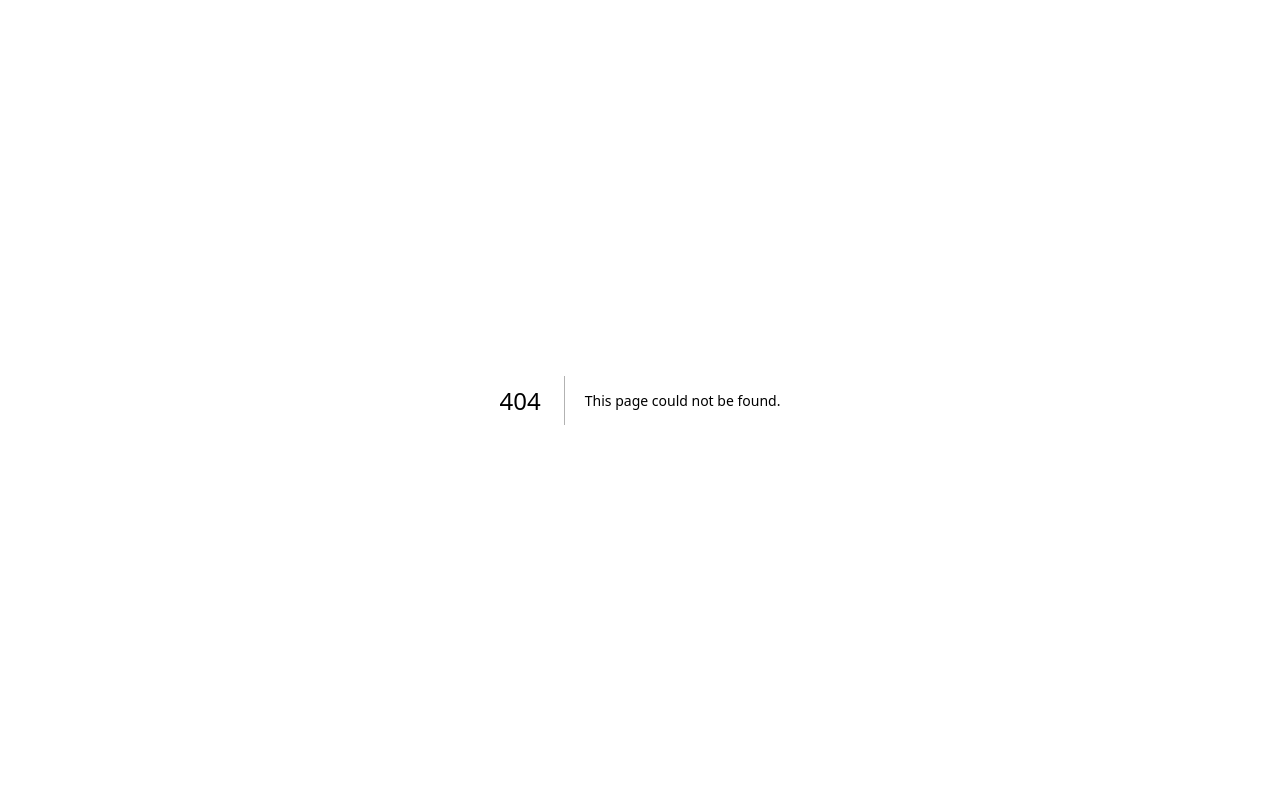
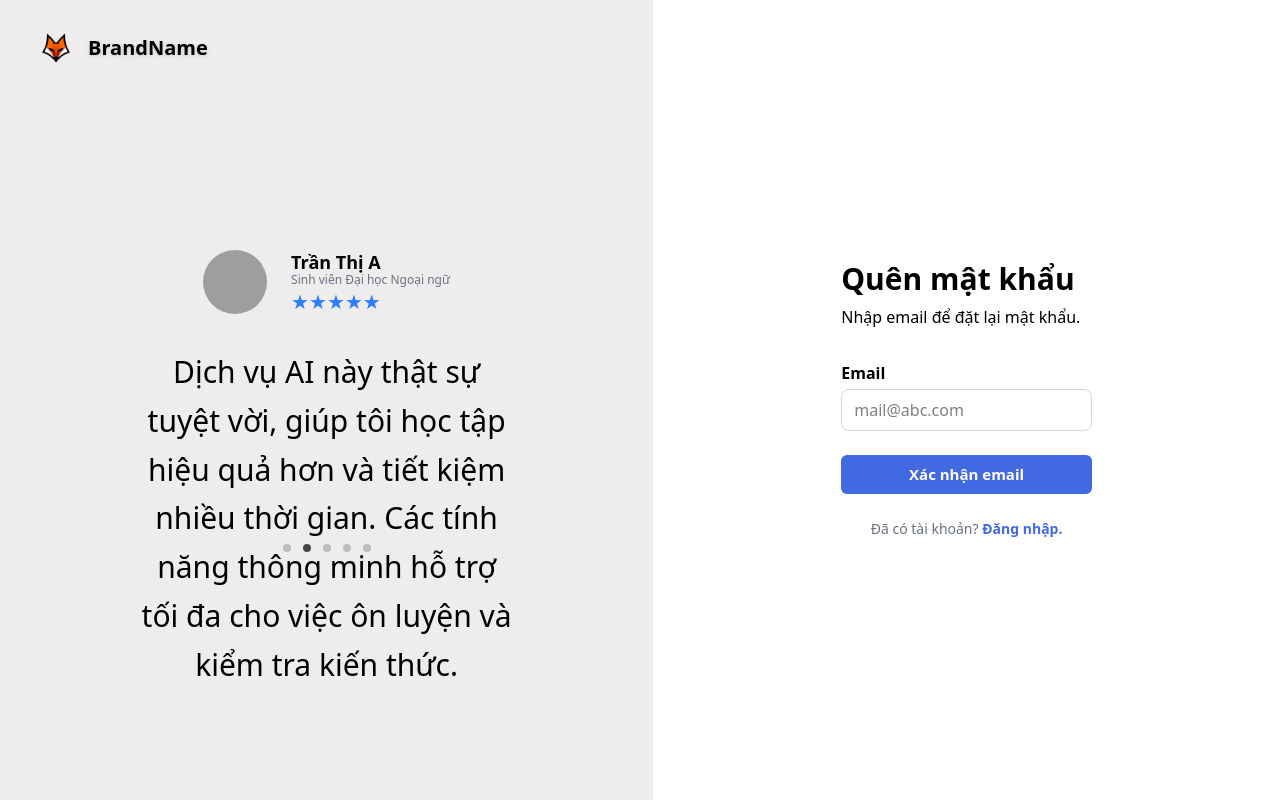
Before and after one commit to HoangAnhEm/Homie_01_FE, a Next.js app: page /auth/forgetPassword in a window 1280 px wide. Before the commit this address had no page. Built offline with nearby package versions, Linux system fonts and the light colour scheme; grey boxes are pictures that could not be loaded.

Commit message:
feat: forgetPassword implemented

```diff
--- a/src/constants/common.ts
+++ b/src/constants/common.ts
@@ -1 +1,4 @@
 export const BrandName = 'BrandName'; //TODO: thay tên branch
+
+export const VerifyTimeOut = 30;
+export const VerifyCodeLength = 5;
--- /dev/null
+++ b/src/pages/auth/forgetPassword.tsx
@@ -0,0 +1,95 @@
+import { useRouter } from "next/router";
+import { useState } from "react";
+import AuthenLayout from "~/layouts/auth";
+import { isValidEmail } from "~/utils";
+
+export default function ForgetPasswordPage() {
+    const router = useRouter();
+
+    const [loading, setLoading] = useState(false);
+
+    const [email, setEmail] = useState("");
+    const emailInvalid = email.length > 0 && !isValidEmail(email);
+
+    const [formError, setFormError] = useState<string | null>(null);
+
+    const handleLogin = () => {
+        console.log("login clicked")
+        router.push('/auth/login');
+    }
+
+    const handleSubmit = () => {
+        console.log("ForgetPassword submit")
+        console.log("Thông tin Email:", {
+            email,
+        });
+
+        setFormError(null);
+
+        // Kiểm tra hợp lệ
+        if (!isValidEmail(email)) {
+            setFormError("Email không hợp lệ.");
+            return;
+        }
+
+        setLoading(true);
+        setFormError(null);
+
+        // Giả lập gọi API
+        setTimeout(() => {
+            setLoading(false);
+            alert("Email thành công!\n" + JSON.stringify({ email }, null, 2));
+            router.push({
+                pathname: '/auth/verify',
+                query: { email: email }
+            });
+        }, 2000);
+    }
+
+    return (
+        <AuthenLayout>
+            <div className="w-2/5 max-w-md">
+                <h2 className="font-bold text-3xl mb-2 text-left">Quên mật khẩu</h2>
+                <div className="text-black-500 font-normal mb-8 text-left">Nhập email để đặt lại mật khẩu.</div>
+                <div className="mb-6">
+                    <label className="block text-black text-base font-semibold mb-1">Email</label>
+                    <input
+                        type="email"
+                        value={email}
+                        onChange={e => setEmail(e.target.value)}
+                        className={`w-full border ${emailInvalid ? "border-red-500" : "border-gray-300"} rounded-lg px-3 py-2 bg-transparent text-base outline-none transition
+                  ${emailInvalid
+                                ? "focus:border-red-500 focus:shadow-[0_0_0_3px_rgba(239,68,68,0.3)]"
+                                : "focus:border-blue-500 focus:shadow-[0_0_0_3px_rgba(59,130,246,0.3)]"
+                            }
+                `}
+                        placeholder="mail@abc.com"
+                    />
+                    {emailInvalid && (
+                        <div className="block text-red-500 text-base font-semibold mt-1">Email không hợp lệ.</div>
+                    )}
+                </div>
+                {formError && (
+                    <div className="block text-red-500 text-base font-semibold mb-4 text-center">
+                        {formError}
+                    </div>
+                )}
+                <button
+                    type="submit"
+                    className={`w-full bg-[#4169E1] hover:bg-[#274c92] text-white font-semibold rounded-md px-4 py-2 transition text-[15px] flex items-center justify-center ${loading ? "opacity-70 cursor-not-allowed" : "cursor-pointer"}`}
+                    disabled={loading}
+                    onClick={handleSubmit}
+                >
+                    {loading ? "Vui lòng đợi..." : "Xác nhận email"}
+                </button>
+                <div className="text-[14px] mt-6 text-center text-gray-500">
+                    Đã có tài khoản?{' '}
+                    <a className="text-[#4169E1] font-semibold cursor-pointer"
+                        onClick={handleLogin}>
+                        Đăng nhập.
+                    </a>
+                </div>
+            </div>
+        </AuthenLayout>
+    );
+}
--- a/src/styles/globals.css
+++ b/src/styles/globals.css
@@ -5,7 +5,7 @@
     "Apple Color Emoji", "Segoe UI Emoji", "Segoe UI Symbol", "Noto Color Emoji";
 }
 
-/* Thêm vào file CSS của bạn */
+/* Testimonial CSS */
 .testimonial-slide {
   opacity: 1;
   z-index: 10;
```
